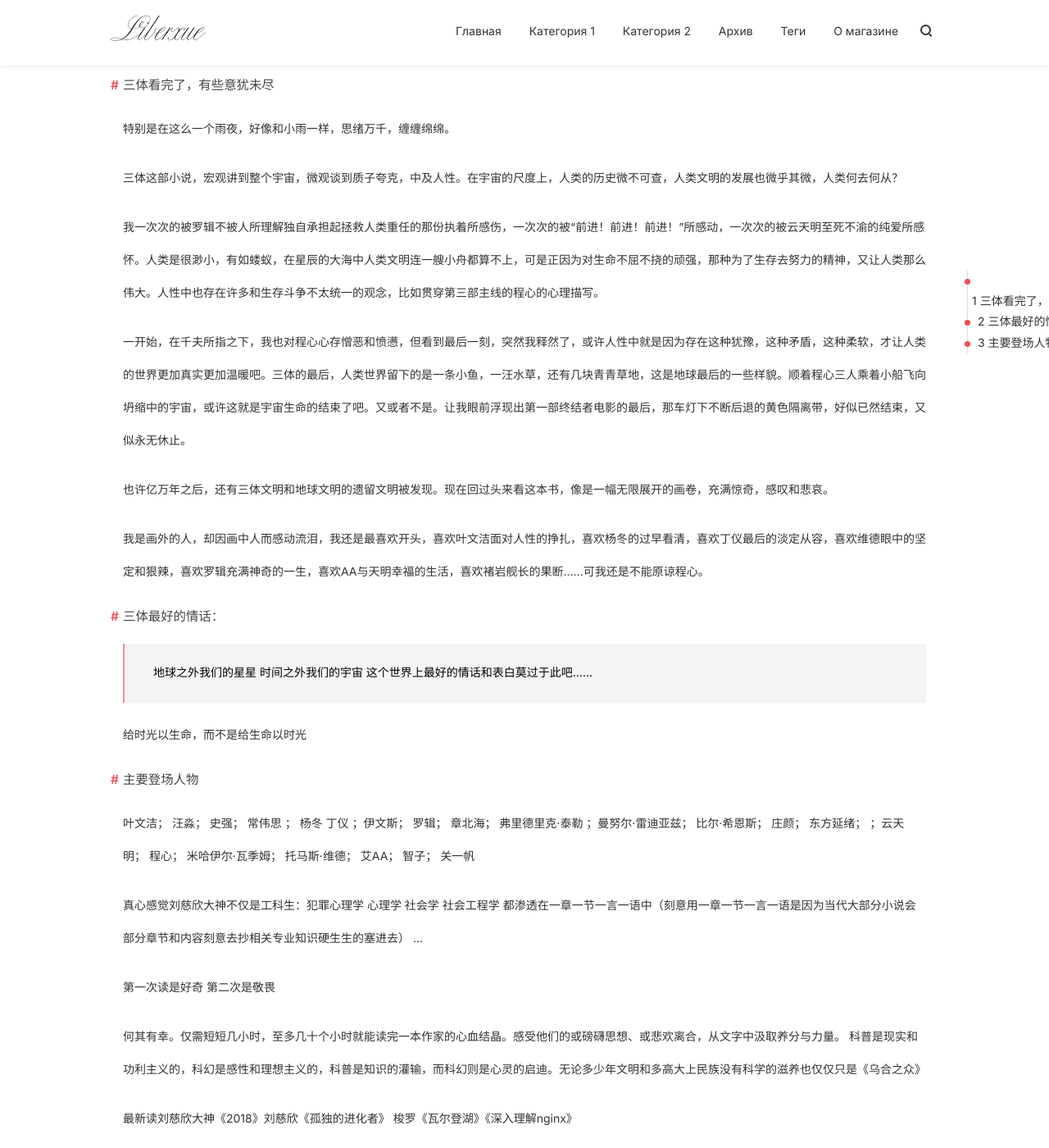
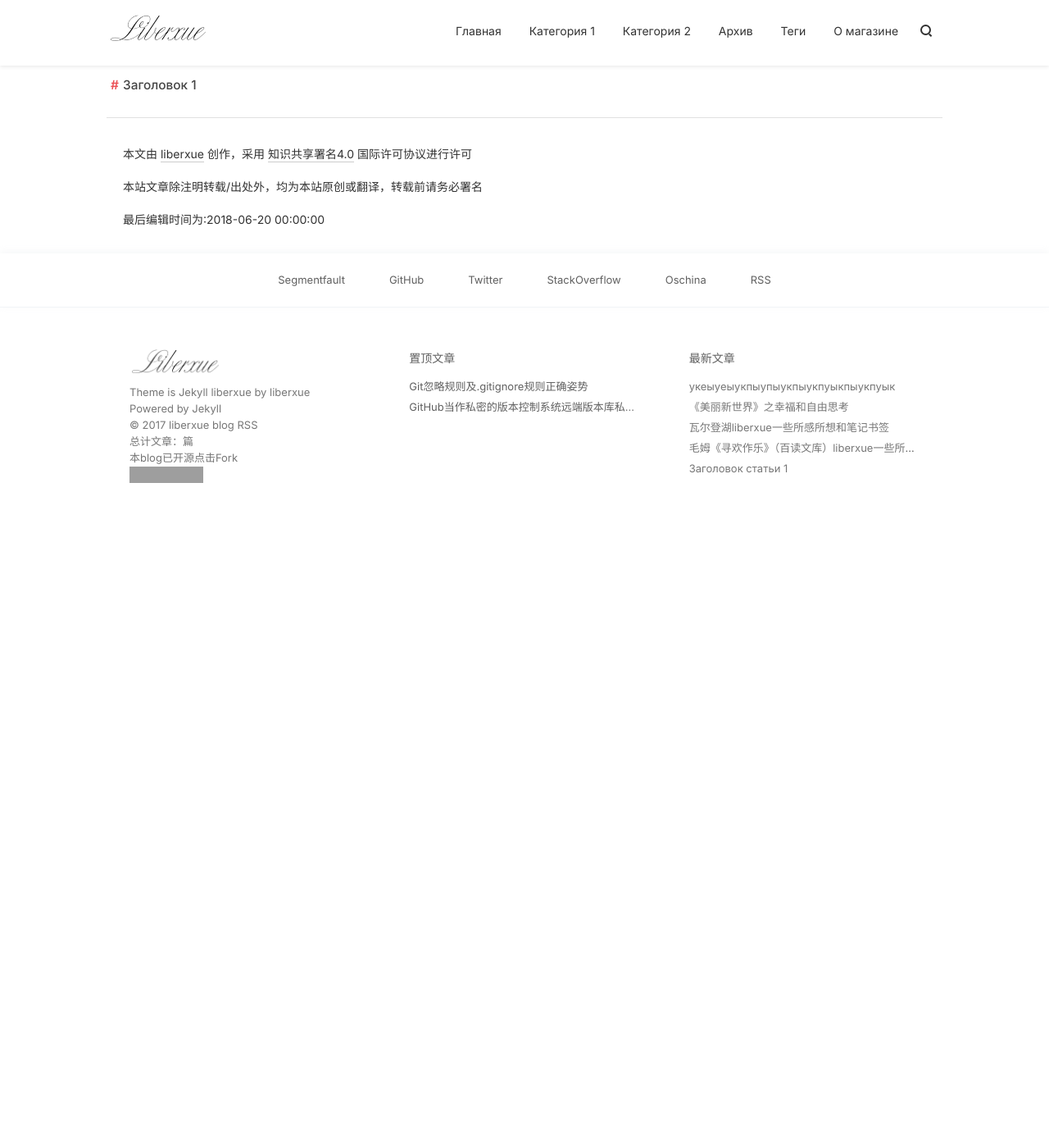
Before and after one commit to insiters/outsideshop.ru, a Jekyll site: the page built from _posts/书籍/2017-06-20-santibook.md, in a window 1280 px wide and 1400 px high, scrolled down 230 px. Shown: the whole window at 82% size. Built offline with Jekyll 4.4.1, drawn with Linux system fonts in a browser that asks for light colours; nearby versions of some CDN libraries; comment, search, counter and statistics services are not loaded; after the commit the page ends 955 px from its top, so only the background shows below that; some of the changed text lies outside the part shown; grey boxes are pictures that could not be loaded.

Commit message:
Update 2017-06-20-santibook.md

```diff
--- a/_posts/书籍/2017-06-20-santibook.md
+++ b/_posts/书籍/2017-06-20-santibook.md
@@ -2,64 +2,14 @@
 layout: blog
 book: true
 background: purple
-background-image: http://ot1cc1u9t.bkt.clouddn.com/17-7-15/43335546.jpg
-title:  "看完三体，三体Ⅱ·黑暗森林，三体Ⅲ·死神永生全集一些所感所想"
-date:   2017-06-20
-category: 书籍
+background-image: http://fas.st/2BBFp
+title:  "укеыуеыукпыупыукпыукпуыкпыукпуык"
+date:   2018-06-20
+category: Категория 1
 tags:
-- 三体
-- 黑暗森林
-- 死神
-- 刘慈欣
-- 面壁者
-- 智子
+- тег 1
+- тег 2
 ---
 
 
-#### 三体看完了，有些意犹未尽
-
-  特别是在这么一个雨夜，好像和小雨一样，思绪万千，缠缠绵绵。
-
-
-三体这部小说，宏观讲到整个宇宙，微观谈到质子夸克，中及人性。在宇宙的尺度上，人类的历史微不可查，人类文明的发展也微乎其微，人类何去何从？
-
-
-我一次次的被罗辑不被人所理解独自承担起拯救人类重任的那份执着所感伤，一次次的被“前进！前进！前进！”所感动，一次次的被云天明至死不渝的纯爱所感怀。人类是很渺小，有如蝼蚁，在星辰的大海中人类文明连一艘小舟都算不上，可是正因为对生命不屈不挠的顽强，那种为了生存去努力的精神，又让人类那么伟大。人性中也存在许多和生存斗争不太统一的观念，比如贯穿第三部主线的程心的心理描写。
-
-
-
-一开始，在千夫所指之下，我也对程心心存憎恶和愤懑，但看到最后一刻，突然我释然了，或许人性中就是因为存在这种犹豫，这种矛盾，这种柔软，才让人类的世界更加真实更加温暖吧。三体的最后，人类世界留下的是一条小鱼，一汪水草，还有几块青青草地，这是地球最后的一些样貌。顺着程心三人乘着小船飞向坍缩中的宇宙，或许这就是宇宙生命的结束了吧。又或者不是。让我眼前浮现出第一部终结者电影的最后，那车灯下不断后退的黄色隔离带，好似已然结束，又似永无休止。
-
-
- 也许亿万年之后，还有三体文明和地球文明的遗留文明被发现。现在回过头来看这本书，像是一幅无限展开的画卷，充满惊奇，感叹和悲哀。
-
-
-  我是画外的人，却因画中人而感动流泪，我还是最喜欢开头，喜欢叶文洁面对人性的挣扎，喜欢杨冬的过早看清，喜欢丁仪最后的淡定从容，喜欢维德眼中的坚定和狠辣，喜欢罗辑充满神奇的一生，喜欢AA与天明幸福的生活，喜欢褚岩舰长的果断……可我还是不能原谅程心。
-
-#### 三体最好的情话：
-
-
->地球之外我们的星星
-时间之外我们的宇宙
-这个世界上最好的情话和表白莫过于此吧……
-
-
-给时光以生命，而不是给生命以时光
-
-
-#### 主要登场人物
-
-
-叶文洁； 汪淼； 	史强； 	常伟思 ；	杨冬	丁仪	；伊文斯； 罗辑； 	章北海；	弗里德里克·泰勒	；曼努尔·雷迪亚兹；	比尔·希恩斯；	庄颜；	东方延绪；
-；云天明；	程心；	米哈伊尔·瓦季姆；	托马斯·维德；	艾AA；	智子；	关一帆
-
-真心感觉刘慈欣大神不仅是工科生：犯罪心理学  心理学 社会学 社会工程学 都渗透在一章一节一言一语中（刻意用一章一节一言一语是因为当代大部分小说会部分章节和内容刻意去抄相关专业知识硬生生的塞进去）
-...
-
-第一次读是好奇
-第二次是敬畏
-
-何其有幸。仅需短短几小时，至多几十个小时就能读完一本作家的心血结晶。感受他们的或磅礴思想、或悲欢离合，从文字中汲取养分与力量。
-科普是现实和功利主义的，科幻是感性和理想主义的，科普是知识的灌输，而科幻则是心灵的启迪。无论多少年文明和多高大上民族没有科学的滋养也仅仅只是《乌合之众》
-
-最新读刘慈欣大神《2018》刘慈欣《孤独的进化者》 梭罗《瓦尔登湖》《深入理解nginx》
+#### Заголовок 1
```
